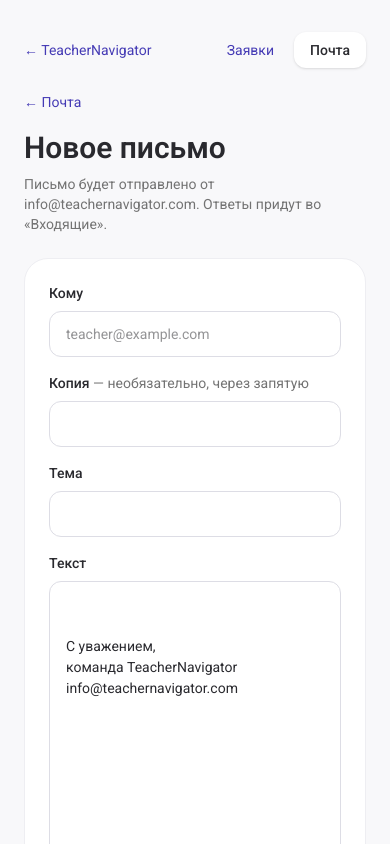
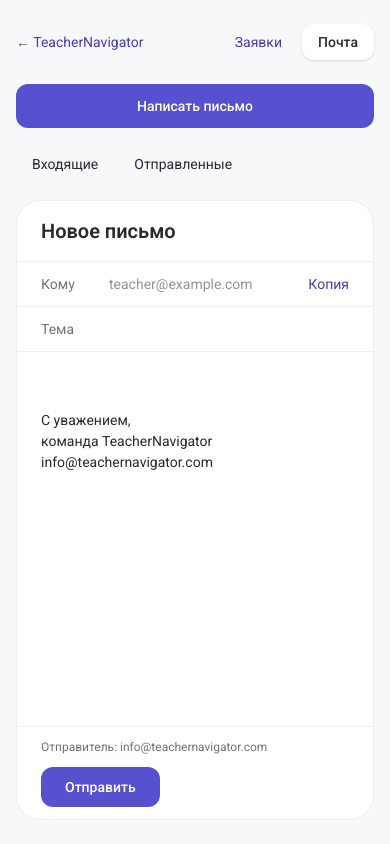
Before and after one commit to Ab-web-creator/globalTeachers, a Next.js app: page /admin/mail/new in a window 390 px wide. Shown: the top 844 px of the page. Built offline with nearby package versions, Linux system fonts and the light colour scheme; no server answers; the database is empty.

Commit message:
Mail sidebar layout

```diff
--- a/app/admin/mail/[id]/page.tsx
+++ b/app/admin/mail/[id]/page.tsx
@@ -2,21 +2,12 @@ import type { Metadata } from "next";
 import { cookies } from "next/headers";
 import { notFound, redirect } from "next/navigation";
 import { sessionCookie, validSession } from "../../../../lib/admin/session";
-import { addressOf, openMessage, unreadCount, type MailMessage } from "../../../../lib/mailbox/messages";
-import AdminNav from "../../components/admin-nav";
-import ComposeForm from "../components/compose-form";
+import { addressOf, openMessage, unreadCount } from "../../../../lib/mailbox/messages";
+import MailShell from "../components/mail-shell";
 import MessageView from "../components/message-view";
 
 export const metadata: Metadata = { title: "Письмо — TeacherNavigator", robots: { index: false, follow: false }, referrer: "same-origin" };
 export const dynamic = "force-dynamic";
-
-function replyDetails(message: MailMessage) {
-  const to = message.direction === "inbound" ? (message.reply_to.length ? message.reply_to : [message.from_address]).map(addressOf).join(", ") : message.to_addresses.join(", ");
-  const subject = /^re:/i.test(message.subject) ? message.subject : `Re: ${message.subject}`;
-  const sent = new Intl.DateTimeFormat("ru-RU", { dateStyle: "medium", timeStyle: "short", timeZone: "UTC" }).format(message.created_at);
-  const quoted = (message.text_body ?? "").trim().split("\n").map((line) => `> ${line}`).join("\n");
-  return { to, subject, quote: quoted ? `\n\n${sent} UTC, ${message.from_address}:\n${quoted}` : "" };
-}
 
 export default async function MailMessagePage({ params }: { params: Promise<{ id: string }> }) {
   const developmentAccess = process.env.NODE_ENV === "development";
@@ -25,17 +16,9 @@ export default async function MailMessagePage({ params }: { params: Promise<{ id
   const message = await openMessage(id);
   if (!message) notFound();
   const unread = await unreadCount().catch(() => 0);
-  const reply = replyDetails(message);
   return (
-    <main className="min-h-dvh bg-brand-50 px-6 py-8 text-brand-700 sm:px-10">
-      <div className="mx-auto max-w-4xl">
-        <AdminNav active="mail" unread={unread} showLogout={!developmentAccess} />
-        <MessageView message={message} />
-        <section aria-labelledby="reply-title" className="mt-10">
-          <h2 id="reply-title" className="text-xl font-semibold">Ответить</h2>
-          <ComposeForm to={reply.to} subject={reply.subject} quote={reply.quote} replyTo={message.id} mailbox={addressOf(process.env.CONSULTATION_EMAIL_FROM ?? "")} />
-        </section>
-      </div>
-    </main>
+    <MailShell active={message.direction === "inbound" ? "inbox" : "sent"} unread={unread} mailbox={addressOf(process.env.CONSULTATION_EMAIL_FROM ?? "")} showLogout={!developmentAccess}>
+      <MessageView message={message} />
+    </MailShell>
   );
 }
--- a/app/admin/mail/components/compose-form.tsx
+++ b/app/admin/mail/components/compose-form.tsx
@@ -11,6 +11,7 @@ export default function ComposeForm({ to = "", subject = "", replyTo, quote = ""
   // One id per draft makes a retried submission idempotent instead of sending twice.
   const [id, setId] = useState(() => crypto.randomUUID());
   const [fields, setFields] = useState({ to, cc: "", subject, text: `\n\nС уважением,\nкоманда TeacherNavigator\n${mailbox}${quote}` });
+  const [showCc, setShowCc] = useState(false);
   const [sending, setSending] = useState(false);
   const [error, setError] = useState("");
 
@@ -40,27 +41,32 @@ export default function ComposeForm({ to = "", subject = "", replyTo, quote = ""
     if (error) { setError(""); setId(crypto.randomUUID()); }
     setFields((previous) => ({ ...previous, [name]: event.target.value }));
   };
-  const input = "mt-2 w-full rounded-xl border border-brand-200 bg-white px-4 py-3 font-normal";
+  const row = "flex items-center gap-3 border-b border-brand-100 px-6";
+  const input = "min-w-0 flex-1 bg-transparent py-3 text-sm outline-none";
   return (
-    <form onSubmit={send} className="mt-6 rounded-3xl border border-brand-100 bg-white p-6">
-      <fieldset disabled={sending} className="space-y-4">
-        <label className="block text-sm font-medium">Кому
+    <form onSubmit={send} className="flex min-h-0 flex-1 flex-col">
+      <fieldset disabled={sending} className="flex min-h-0 flex-1 flex-col">
+        <label className={row}><span className="w-14 shrink-0 text-sm text-neutral-500">Кому</span>
           <input type="text" inputMode="email" required value={fields.to} onChange={update("to")} placeholder="teacher@example.com" className={input} />
+          {!showCc && <button type="button" onClick={() => setShowCc(true)} className="text-sm text-brand-600">Копия</button>}
         </label>
-        <label className="block text-sm font-medium">Копия <span className="font-normal text-neutral-500">— необязательно, через запятую</span>
-          <input type="text" inputMode="email" value={fields.cc} onChange={update("cc")} className={input} />
-        </label>
-        <label className="block text-sm font-medium">Тема
+        {showCc && (
+          <label className={row}><span className="w-14 shrink-0 text-sm text-neutral-500">Копия</span>
+            <input type="text" inputMode="email" value={fields.cc} onChange={update("cc")} placeholder="через запятую" className={input} />
+          </label>
+        )}
+        <label className={row}><span className="w-14 shrink-0 text-sm text-neutral-500">Тема</span>
           <input type="text" required maxLength={300} value={fields.subject} onChange={update("subject")} className={input} />
         </label>
-        <label className="block text-sm font-medium">Текст
-          <textarea required rows={14} maxLength={50000} value={fields.text} onChange={update("text")} className={`${input} leading-normal`} />
-        </label>
+        <textarea required aria-label="Текст письма" maxLength={50000} value={fields.text} onChange={update("text")} className="min-h-80 flex-1 resize-none px-6 py-4 text-sm leading-normal outline-none" />
       </fieldset>
-      {error && <p role="alert" className="mt-4 text-sm text-red-700">{error}</p>}
-      <div className="mt-6 flex justify-end">
-        <button type="submit" disabled={sending} className="rounded-xl bg-brand-500 px-6 py-3 text-sm font-medium text-white hover:bg-brand-600 disabled:opacity-50">{sending ? "Отправляем…" : "Отправить"}</button>
-      </div>
+      <footer className="flex shrink-0 flex-wrap items-center justify-between gap-3 border-t border-brand-100 px-6 py-3">
+        <p className="text-xs text-neutral-500">Отправитель: {mailbox}</p>
+        <div className="flex items-center gap-3">
+          {error && <p role="alert" className="text-sm text-red-700">{error}</p>}
+          <button type="submit" disabled={sending} className="rounded-xl bg-brand-500 px-6 py-2.5 text-sm font-medium text-white hover:bg-brand-600 disabled:opacity-50">{sending ? "Отправляем…" : "Отправить"}</button>
+        </div>
+      </footer>
     </form>
   );
 }
--- a/app/admin/mail/components/mail-list.tsx
+++ b/app/admin/mail/components/mail-list.tsx
@@ -1,56 +1,61 @@
 import Link from "next/link";
-import type { listMessages, MailFolder } from "../../../../lib/mailbox/messages";
+import { mailPageSize, type listMessages, type MailFolder } from "../../../../lib/mailbox/messages";
 
 function date(value: Date) {
-  return new Intl.DateTimeFormat("ru-RU", { dateStyle: "medium", timeStyle: "short", timeZone: "UTC" }).format(value);
+  const sameDay = new Date().toISOString().slice(0, 10) === value.toISOString().slice(0, 10);
+  return new Intl.DateTimeFormat("ru-RU", sameDay ? { timeStyle: "short", timeZone: "UTC" } : { day: "numeric", month: "short", timeZone: "UTC" }).format(value);
 }
 
-type Props = { folder: MailFolder; mailbox: string; data: Awaited<ReturnType<typeof listMessages>> | null };
+// Show "Anna Petrova" rather than "Anna Petrova <anna@example.org>"; the full address is on the message page.
+function displayName(value: string) {
+  return value.replace(/\s*<[^<>]+>\s*$/, "").replace(/^"(.*)"$/, "$1").trim() || value;
+}
 
-export default function MailList({ folder, mailbox, data }: Props) {
-  const tab = (current: boolean) => `rounded-xl px-4 py-2 text-sm ${current ? "bg-brand-500 text-white" : "border border-brand-200 bg-white"}`;
+type Props = { folder: MailFolder; data: Awaited<ReturnType<typeof listMessages>> | null };
+
+export default function MailList({ folder, data }: Props) {
   const url = (page: number) => `/admin/mail?${new URLSearchParams({ folder, page: String(page) })}`;
   return (
     <>
-      <header className="mt-6 flex flex-wrap items-end justify-between gap-4">
-        <div>
-          <h1 className="text-3xl font-semibold">Почта</h1>
-          <p className="mt-2 text-sm text-neutral-500">{mailbox ? `Письма для ${mailbox}.` : "Укажите CONSULTATION_EMAIL_FROM."} Все даты указаны в UTC.</p>
-        </div>
-        <Link href="/admin/mail/new" className="rounded-xl bg-brand-500 px-5 py-3 text-sm font-medium text-white hover:bg-brand-600">Написать письмо</Link>
+      <header className="flex shrink-0 items-center justify-between gap-4 border-b border-brand-100 px-6 py-4">
+        <h1 className="text-xl font-semibold">{folder === "inbox" ? "Входящие" : "Отправленные"}</h1>
+        {!!data?.total && <p className="text-sm text-neutral-500">{(data.page - 1) * mailPageSize + 1}–{Math.min(data.page * mailPageSize, data.total)} из {data.total} · время в UTC</p>}
       </header>
-      <nav aria-label="Папки" className="mt-6 flex gap-2">
-        <Link href="/admin/mail" aria-current={folder === "inbox" ? "page" : undefined} className={tab(folder === "inbox")}>Входящие{data?.unread ? ` (${data.unread})` : ""}</Link>
-        <Link href="/admin/mail?folder=sent" aria-current={folder === "sent" ? "page" : undefined} className={tab(folder === "sent")}>Отправленные</Link>
-      </nav>
       {!data ? (
-        <p role="alert" className="mt-6 rounded-2xl border border-amber-200 bg-amber-50 p-6 text-sm">Не удалось загрузить письма. Проверьте DATABASE_URL и выполните npm run db:migrate.</p>
+        <p role="alert" className="m-6 rounded-2xl border border-amber-200 bg-amber-50 p-6 text-sm">Не удалось загрузить письма. Проверьте DATABASE_URL и выполните npm run db:migrate.</p>
       ) : (
         <>
-          <ul className="mt-4 divide-y divide-brand-100 overflow-hidden rounded-2xl border border-brand-100 bg-white">
+          <ul className="min-h-0 flex-1 divide-y divide-brand-100 overflow-y-auto">
             {data.messages.map((message) => {
               const unread = folder === "inbox" && !message.read_at;
               return (
                 <li key={message.id}>
-                  <Link href={`/admin/mail/${message.id}`} className="grid gap-1 px-5 py-4 hover:bg-brand-50 sm:grid-cols-[14rem_1fr_auto] sm:gap-4">
-                    <span className={`truncate ${unread ? "font-semibold" : ""}`}>{folder === "inbox" ? message.from_address : `Кому: ${message.to_addresses.join(", ")}`}</span>
+                  <Link href={`/admin/mail/${message.id}`} className={`grid grid-cols-1 gap-x-4 gap-y-1 px-6 py-3 hover:bg-brand-50 sm:grid-cols-[13rem_minmax(0,1fr)_auto] ${unread ? "bg-brand-50/60" : ""}`}>
+                    <span className={`flex min-w-0 items-center gap-2 truncate ${unread ? "font-semibold" : ""}`}>
+                      {unread && <span className="size-2 shrink-0 rounded-full bg-brand-500" aria-label="Не прочитано" />}
+                      <span className="truncate">{folder === "inbox" ? displayName(message.from_address) : `Кому: ${message.to_addresses.map(displayName).join(", ")}`}</span>
+                    </span>
                     <span className="min-w-0 truncate text-sm">
                       <span className={unread ? "font-semibold" : ""}>{message.subject || "(без темы)"}</span>
-                      {message.has_attachments && <span className="ml-2 text-neutral-400" aria-label="Есть вложения">📎</span>}
                       {message.snippet && <span className="text-neutral-500"> — {message.snippet}</span>}
                     </span>
-                    <span className="text-sm whitespace-nowrap text-neutral-500">{date(message.created_at)}</span>
+                    <span className="flex items-center gap-2 text-sm whitespace-nowrap text-neutral-500">
+                      {message.has_attachments && <span aria-label="Есть вложения">📎</span>}
+                      {date(new Date(message.created_at))}
+                    </span>
                   </Link>
                 </li>
               );
             })}
-            {!data.total && <li className="p-8 text-center text-neutral-500">{folder === "inbox" ? "Входящих писем пока нет." : "Отправленных писем пока нет."}</li>}
+            {!data.total && <li className="p-10 text-center text-neutral-500">{folder === "inbox" ? "Входящих писем пока нет." : "Отправленных писем пока нет."}</li>}
           </ul>
-          <nav aria-label="Страницы писем" className="mt-6 flex items-center justify-between gap-4 text-sm">
-            {data.page > 1 ? <Link href={url(data.page - 1)} className="text-brand-600">← Назад</Link> : <span />}
-            <span>Страница {data.page} из {data.pages}</span>
-            {data.page < data.pages ? <Link href={url(data.page + 1)} className="text-brand-600">Далее →</Link> : <span />}
-          </nav>
+          {data.pages > 1 && (
+            <nav aria-label="Страницы писем" className="flex shrink-0 items-center justify-between gap-4 border-t border-brand-100 px-6 py-3 text-sm">
+              {data.page > 1 ? <Link href={url(data.page - 1)} className="text-brand-600">← Назад</Link> : <span />}
+              <span>Страница {data.page} из {data.pages}</span>
+              {data.page < data.pages ? <Link href={url(data.page + 1)} className="text-brand-600">Далее →</Link> : <span />}
+            </nav>
+          )}
         </>
       )}
     </>
--- /dev/null
+++ b/app/admin/mail/components/mail-shell.tsx
@@ -0,0 +1,37 @@
+import Link from "next/link";
+import type { ReactNode } from "react";
+import AdminNav from "../../components/admin-nav";
+
+type Section = "inbox" | "sent" | "new";
+type Props = { active: Section | null; unread: number; mailbox: string; showLogout: boolean; children: ReactNode };
+
+function FolderLink({ href, current, label, count }: { href: string; current: boolean; label: string; count?: number }) {
+  return (
+    <Link href={href} aria-current={current ? "page" : undefined} className={`flex items-center justify-between gap-3 rounded-xl px-4 py-2.5 text-sm ${current ? "bg-brand-100 font-semibold text-brand-800" : "hover:bg-white"}`}>
+      {label}
+      {!!count && <span className="rounded-full bg-brand-500 px-2 py-0.5 text-xs font-medium text-white">{count}</span>}
+    </Link>
+  );
+}
+
+/** Mail app frame: the sidebar stays in place while the content pane scrolls on its own. */
+export default function MailShell({ active, unread, mailbox, showLogout, children }: Props) {
+  return (
+    <main className="flex min-h-dvh flex-col bg-brand-50 px-4 py-6 text-brand-700 sm:px-8 lg:h-dvh">
+      <div className="mx-auto flex min-h-0 w-full max-w-7xl flex-1 flex-col">
+        <AdminNav active="mail" unread={unread} showLogout={showLogout} />
+        <div className="mt-6 grid min-h-0 flex-1 grid-cols-1 grid-rows-[auto_1fr] gap-4 lg:grid-cols-[15rem_minmax(0,1fr)] lg:grid-rows-1 lg:gap-6">
+          <aside className="flex flex-col gap-4">
+            <Link href="/admin/mail/new" aria-current={active === "new" ? "page" : undefined} className="rounded-xl bg-brand-500 px-4 py-3 text-center text-sm font-medium text-white hover:bg-brand-600">Написать письмо</Link>
+            <nav aria-label="Папки" className="flex gap-1 lg:flex-col">
+              <FolderLink href="/admin/mail" current={active === "inbox"} label="Входящие" count={unread} />
+              <FolderLink href="/admin/mail?folder=sent" current={active === "sent"} label="Отправленные" />
+            </nav>
+            {mailbox && <p className="hidden px-4 text-xs break-all text-neutral-500 lg:block">{mailbox}</p>}
+          </aside>
+          <section className="flex min-h-0 flex-col overflow-hidden rounded-3xl border border-brand-100 bg-white">{children}</section>
+        </div>
+      </div>
+    </main>
+  );
+}
--- a/app/admin/mail/components/message-view.tsx
+++ b/app/admin/mail/components/message-view.tsx
@@ -12,46 +12,49 @@ function size(bytes?: number) {
 
 // Received HTML is untrusted: render it in a sandbox without scripts, forms or access to the admin page.
 function sandboxedHtml(html: string) {
-  return `<!doctype html><html><head><meta charset="utf-8"><meta http-equiv="Content-Security-Policy" content="default-src 'none'; img-src data: https: cid:; style-src 'unsafe-inline'; font-src data: https:"><base target="_blank"><style>body{margin:0;font-family:system-ui,sans-serif;color:#1f2937;overflow-wrap:anywhere}img{max-width:100%;height:auto}</style></head><body>${html}</body></html>`;
+  return `<!doctype html><html><head><meta charset="utf-8"><meta http-equiv="Content-Security-Policy" content="default-src 'none'; img-src data: https: cid:; style-src 'unsafe-inline'; font-src data: https:"><base target="_blank"><style>body{margin:0;padding:24px;font-family:system-ui,sans-serif;color:#1f2937;overflow-wrap:anywhere}img{max-width:100%;height:auto}</style></head><body>${html}</body></html>`;
 }
 
 export default function MessageView({ message }: { message: MailMessage }) {
+  const inbound = message.direction === "inbound";
   const rows = [
-    ["От", message.from_address],
-    ["Кому", message.to_addresses.join(", ")],
+    [inbound ? "От" : "Кому", inbound ? message.from_address : message.to_addresses.join(", ")],
+    ...(inbound ? [["Кому", message.to_addresses.join(", ")]] : []),
     ...(message.cc_addresses.length ? [["Копия", message.cc_addresses.join(", ")]] : []),
     ...(message.reply_to.length ? [["Ответить", message.reply_to.join(", ")]] : []),
-    ["Дата", `${date(message.created_at)} UTC`],
   ];
   return (
-    <article className="mt-6 rounded-3xl border border-brand-100 bg-white p-6">
-      <Link href={message.direction === "inbound" ? "/admin/mail" : "/admin/mail?folder=sent"} className="text-sm text-brand-600">← {message.direction === "inbound" ? "Входящие" : "Отправленные"}</Link>
-      <h1 className="mt-4 text-2xl font-semibold wrap-break-word">{message.subject || "(без темы)"}</h1>
-      <dl className="mt-4 grid grid-cols-[auto_1fr] gap-x-4 gap-y-1 text-sm">
+    <article className="flex min-h-0 flex-1 flex-col">
+      <header className="shrink-0 border-b border-brand-100 px-6 py-4">
+        <div className="flex flex-wrap items-center justify-between gap-3">
+          <Link href={inbound ? "/admin/mail" : "/admin/mail?folder=sent"} className="text-sm text-brand-600">← {inbound ? "Входящие" : "Отправленные"}</Link>
+          <Link href={`/admin/mail/new?${new URLSearchParams({ reply: message.id })}`} className="rounded-xl bg-brand-500 px-4 py-2 text-sm font-medium text-white hover:bg-brand-600">Ответить</Link>
+        </div>
+        <h1 className="mt-3 text-xl font-semibold wrap-break-word">{message.subject || "(без темы)"}</h1>
+        <div className="mt-2 flex flex-wrap items-start justify-between gap-x-6 gap-y-1 text-sm">
+          <dl className="grid min-w-0 grid-cols-[auto_1fr] gap-x-3">
             {rows.map(([label, value]) => (
               <div key={label} className="contents"><dt className="text-neutral-500">{label}</dt><dd className="wrap-break-word">{value}</dd></div>
             ))}
           </dl>
-      <div className="mt-6 border-t border-brand-100 pt-6">
-        {message.html_body ? (
-          <iframe title="Текст письма" sandbox="allow-popups allow-popups-to-escape-sandbox" srcDoc={sandboxedHtml(message.html_body)} className="h-[70dvh] w-full rounded-xl border border-brand-100" />
-        ) : (
-          <pre className="font-sans text-sm leading-normal whitespace-pre-wrap wrap-break-word">{message.text_body || "(пустое письмо)"}</pre>
-        )}
+          <p className="text-neutral-500">{date(new Date(message.created_at))} UTC</p>
         </div>
         {message.attachments.length > 0 && (
-        <section className="mt-6 border-t border-brand-100 pt-6" aria-label="Вложения">
-          <h2 className="text-sm font-semibold">Вложения</h2>
-          <ul className="mt-3 flex flex-wrap gap-2">
+          <ul aria-label="Вложения" className="mt-3 flex flex-wrap gap-2">
             {message.attachments.map((file) => (
               <li key={file.id}>
-                <a href={`/admin/mail/attachment?${new URLSearchParams({ message: message.id, attachment: file.id })}`} target="_blank" rel="noreferrer" className="inline-block rounded-xl border border-brand-200 px-4 py-2 text-sm hover:bg-brand-50">
+                <a href={`/admin/mail/attachment?${new URLSearchParams({ message: message.id, attachment: file.id })}`} target="_blank" rel="noreferrer" className="inline-block rounded-xl border border-brand-200 px-3 py-1.5 text-sm hover:bg-brand-50">
                   📎 {file.filename} <span className="text-neutral-500">{size(file.size)}</span>
                 </a>
               </li>
             ))}
           </ul>
-        </section>
+        )}
+      </header>
+      {message.html_body ? (
+        <iframe title="Текст письма" sandbox="allow-popups allow-popups-to-escape-sandbox" srcDoc={sandboxedHtml(message.html_body)} className="h-[70dvh] w-full lg:h-auto lg:min-h-0 lg:flex-1" />
+      ) : (
+        <pre className="min-h-0 flex-1 overflow-y-auto p-6 font-sans text-sm leading-normal whitespace-pre-wrap wrap-break-word">{message.text_body || "(пустое письмо)"}</pre>
       )}
     </article>
   );
--- a/app/admin/mail/new/page.tsx
+++ b/app/admin/mail/new/page.tsx
@@ -3,29 +3,37 @@ import Link from "next/link";
 import { cookies } from "next/headers";
 import { redirect } from "next/navigation";
 import { sessionCookie, validSession } from "../../../../lib/admin/session";
-import { addressOf, unreadCount } from "../../../../lib/mailbox/messages";
-import AdminNav from "../../components/admin-nav";
+import { addressOf, openMessage, unreadCount, type MailMessage } from "../../../../lib/mailbox/messages";
 import ComposeForm from "../components/compose-form";
+import MailShell from "../components/mail-shell";
 
 export const metadata: Metadata = { title: "Новое письмо — TeacherNavigator", robots: { index: false, follow: false }, referrer: "same-origin" };
 export const dynamic = "force-dynamic";
+
+function replyDetails(message: MailMessage) {
+  const to = message.direction === "inbound" ? (message.reply_to.length ? message.reply_to : [message.from_address]).map(addressOf).join(", ") : message.to_addresses.join(", ");
+  const subject = /^re:/i.test(message.subject) ? message.subject : `Re: ${message.subject}`;
+  const sent = new Intl.DateTimeFormat("ru-RU", { dateStyle: "medium", timeStyle: "short", timeZone: "UTC" }).format(new Date(message.created_at));
+  const quoted = (message.text_body ?? "").trim().split("\n").map((line) => `> ${line}`).join("\n");
+  return { to, subject, quote: quoted ? `\n\n${sent} UTC, ${message.from_address}:\n${quoted}` : "" };
+}
 
 export default async function NewMailPage({ searchParams }: { searchParams: Promise<Record<string, string | string[] | undefined>> }) {
   const developmentAccess = process.env.NODE_ENV === "development";
   if (!developmentAccess && !validSession((await cookies()).get(sessionCookie)?.value)) redirect("/admin");
   const params = await searchParams;
+  const original = typeof params.reply === "string" ? await openMessage(params.reply) : null;
+  const reply = original ? replyDetails(original) : null;
   const to = typeof params.to === "string" ? params.to.slice(0, 500) : "";
   const mailbox = addressOf(process.env.CONSULTATION_EMAIL_FROM ?? "");
   const unread = await unreadCount().catch(() => 0);
   return (
-    <main className="min-h-dvh bg-brand-50 px-6 py-8 text-brand-700 sm:px-10">
-      <div className="mx-auto max-w-3xl">
-        <AdminNav active="mail" unread={unread} showLogout={!developmentAccess} />
-        <Link href="/admin/mail" className="mt-6 inline-block text-sm text-brand-600">← Почта</Link>
-        <h1 className="mt-4 text-3xl font-semibold">Новое письмо</h1>
-        <p className="mt-2 text-sm text-neutral-500">Письмо будет отправлено от {mailbox || "адреса из CONSULTATION_EMAIL_FROM"}. Ответы придут во «Входящие».</p>
-        <ComposeForm to={to} mailbox={mailbox} />
-      </div>
-    </main>
+    <MailShell active={original ? null : "new"} unread={unread} mailbox={mailbox} showLogout={!developmentAccess}>
+      <header className="flex shrink-0 items-center justify-between gap-4 border-b border-brand-100 px-6 py-4">
+        <h1 className="text-xl font-semibold">{original ? "Ответ" : "Новое письмо"}</h1>
+        {original && <Link href={`/admin/mail/${original.id}`} className="text-sm text-brand-600">← К письму</Link>}
+      </header>
+      <ComposeForm key={original?.id ?? "new"} to={reply?.to ?? to} subject={reply?.subject} quote={reply?.quote} replyTo={original?.id} mailbox={mailbox} />
+    </MailShell>
   );
 }
--- a/app/admin/mail/page.tsx
+++ b/app/admin/mail/page.tsx
@@ -3,8 +3,8 @@ import { cookies } from "next/headers";
 import { redirect } from "next/navigation";
 import { sessionCookie, validSession } from "../../../lib/admin/session";
 import { addressOf, listMessages } from "../../../lib/mailbox/messages";
-import AdminNav from "../components/admin-nav";
 import MailList from "./components/mail-list";
+import MailShell from "./components/mail-shell";
 
 export const metadata: Metadata = { title: "Почта — TeacherNavigator", robots: { index: false, follow: false }, referrer: "same-origin" };
 export const dynamic = "force-dynamic";
@@ -16,13 +16,9 @@ export default async function MailPage({ searchParams }: { searchParams: Promise
   const folder = params.folder === "sent" ? "sent" : "inbox";
   const page = typeof params.page === "string" ? Number(params.page) : 1;
   const data = await listMessages(folder, page).catch(() => null);
-  const mailbox = addressOf(process.env.CONSULTATION_EMAIL_FROM ?? "");
   return (
-    <main className="min-h-dvh bg-brand-50 px-6 py-8 text-brand-700 sm:px-10">
-      <div className="mx-auto max-w-5xl">
-        <AdminNav active="mail" unread={data?.unread} showLogout={!developmentAccess} />
-        <MailList folder={folder} mailbox={mailbox} data={data} />
-      </div>
-    </main>
+    <MailShell active={folder} unread={data?.unread ?? 0} mailbox={addressOf(process.env.CONSULTATION_EMAIL_FROM ?? "")} showLogout={!developmentAccess}>
+      <MailList folder={folder} data={data} />
+    </MailShell>
   );
 }
```
Lines whose indentation alone changed are shown as unchanged.
